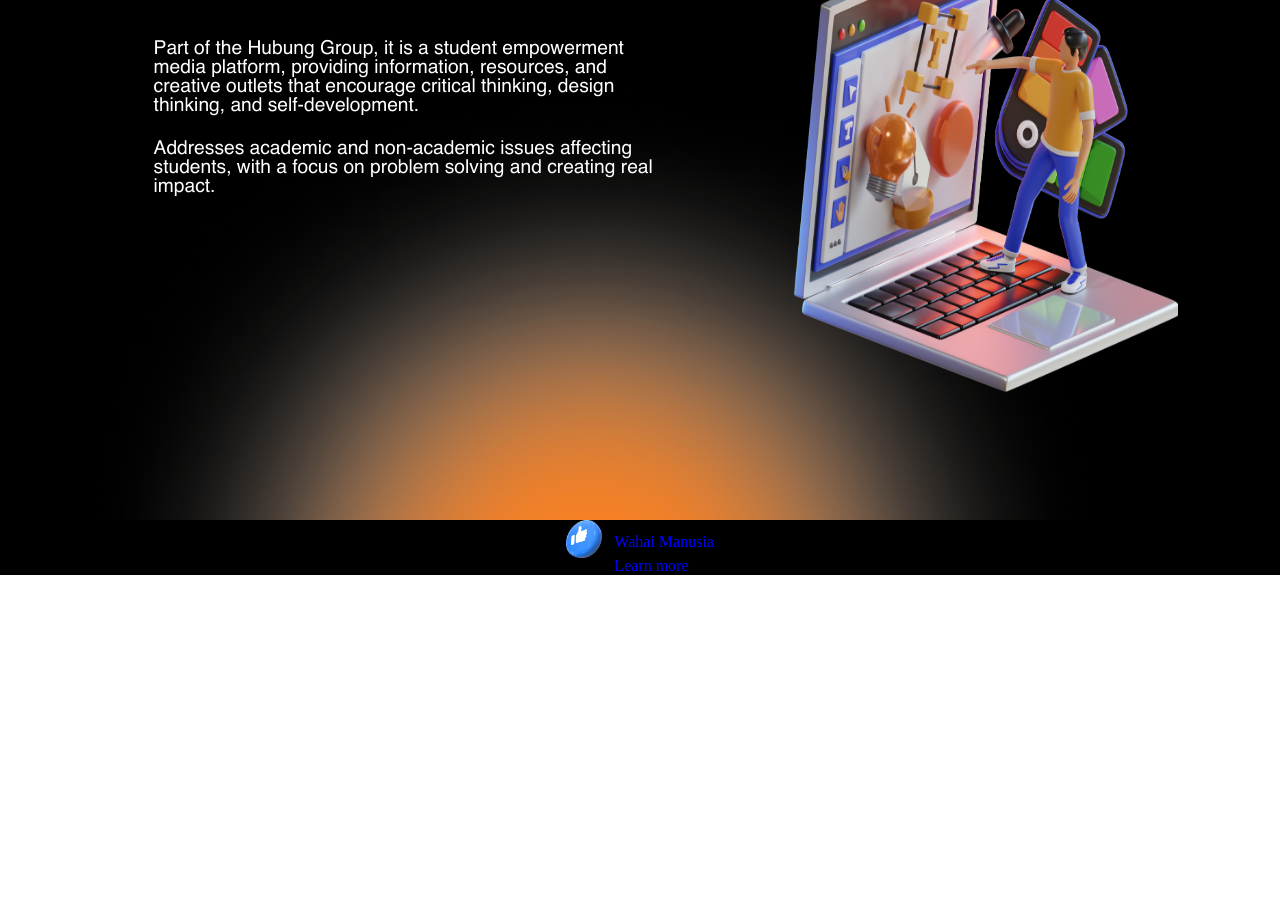
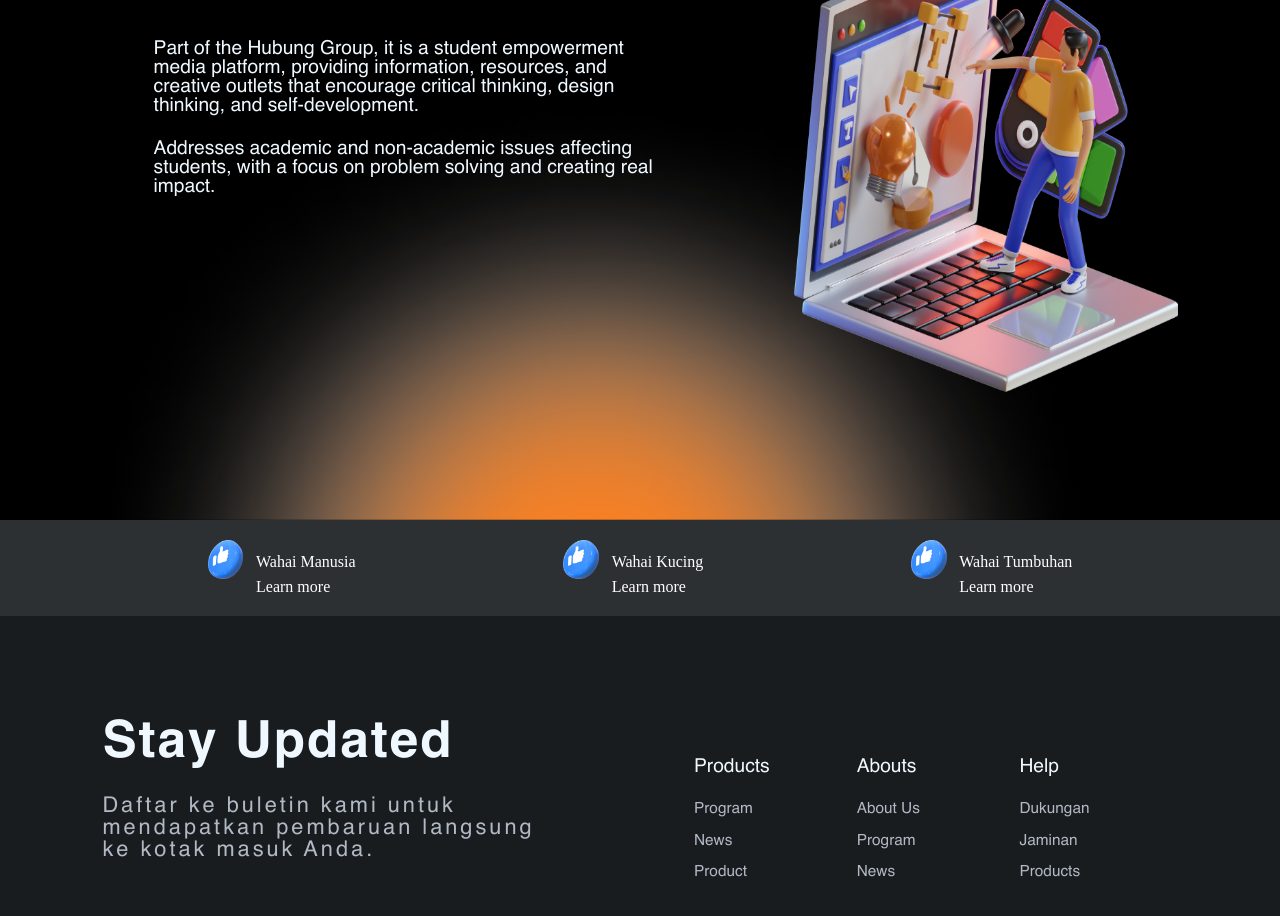
Before and after one commit to UNTEYO/unteyo, a React (Vite) app: page / in a window 1280 px wide. Shown: the part 1160-2076 px from the top of the page. Before the commit the page ends 1735 px from the top, so only its background shows below. Built offline with nearby package versions, Linux system fonts and the light colour scheme.

Commit message:
Footer#1

```diff
--- a/src/Components/Footer/Footer.jsx
+++ b/src/Components/Footer/Footer.jsx
@@ -1,12 +1,14 @@
 import Upper from "./Upper/Upper";
+import Lower from "./Lower/Lower";
 
 function Footer() {
   return (
     <>
       <div>
         <Upper></Upper>
+        <Lower></Lower>
       </div>
     </>
   );
 }
- export default Upper;
+export default Footer;
--- /dev/null
+++ b/src/Components/Footer/Lower/ListSegment.jsx
@@ -0,0 +1,27 @@
+export default function ListSegment({
+  headLine,
+  listHeadline,
+  listHeadline1,
+  listHeadline2,
+}) {
+  return (
+    <>
+      <div>
+        <li className="styleListSegment">
+          <p className="headLine">{headLine}</p>
+          <div className="styleAnchorList">
+            <a href="#" className="isiHeadline">
+              {listHeadline}
+            </a>
+            <a href="#" className="isiHeadline">
+              {listHeadline1}
+            </a>
+            <a href="#" className="isiHeadline">
+              {listHeadline2}
+            </a>
+          </div>
+        </li>
+      </div>
+    </>
+  );
+}
--- a/src/Components/Footer/Lower/Lower.jsx
+++ b/src/Components/Footer/Lower/Lower.jsx
@@ -0,0 +1,38 @@
+import ListSegment from "./ListSegment";
+import "./lower.css";
+
+export default function Lower() {
+  return (
+    <>
+      <div className="containerLower">
+        <section className="lowerFirst">
+          <h3 className="heroLower">Stay Updated</h3>
+          <p className="subHeroLower">
+            Daftar ke buletin kami untuk mendapatkan pembaruan langsung ke kotak
+            masuk Anda.
+          </p>
+        </section>
+        <section className="lowerSecond">
+          <ListSegment
+            headLine="Products"
+            listHeadline="Program"
+            listHeadline1="News"
+            listHeadline2="Product"
+          ></ListSegment>
+          <ListSegment
+            headLine="Abouts"
+            listHeadline="About Us"
+            listHeadline1="Program"
+            listHeadline2="News"
+          ></ListSegment>
+          <ListSegment
+            headLine="Help"
+            listHeadline="Dukungan"
+            listHeadline1="Jaminan"
+            listHeadline2="Products"
+          ></ListSegment>
+        </section>
+      </div>
+    </>
+  );
+}
--- /dev/null
+++ b/src/Components/Footer/Lower/lower.css
@@ -0,0 +1,53 @@
+* {
+  color: aliceblue;
+}
+.containerLower {
+  background-color: #191c1f;
+  display: flex;
+  height: 88vh;
+  padding: 8vw;
+  gap: 4vw;
+}
+.lowerFirst {
+  display: flex;
+  flex-direction: column;
+  row-gap: 2vw;
+  width: 45%;
+}
+.heroLower {
+  font-size: 4vw;
+  font-family: HelveticaBold;
+  letter-spacing: 2px;
+}
+.subHeroLower {
+  font-size: 1.7vw;
+  font-family: HelveticaNow;
+  letter-spacing: 3px;
+  color: #b1b9c5;
+}
+.lowerSecond {
+  width: 55%;
+  padding: 3vw;
+  display: flex;
+  justify-content: space-around;
+}
+.styleListSegment {
+  display: flex;
+  flex-direction: column;
+  font-family: HelveticaNow;
+}
+.headLine {
+  font-size: 1.5vw;
+  margin-bottom: 2vw;
+}
+.styleAnchorList {
+  display: flex;
+  flex-direction: column;
+  justify-content: center;
+  row-gap: 1.2vw;
+}
+.isiHeadline {
+  font-size: 1.2vw;
+  text-decoration: none;
+  color: #b1b9c5;
+}
--- a/src/Components/Footer/Upper/Tagline.jsx
+++ b/src/Components/Footer/Upper/Tagline.jsx
@@ -1,15 +1,13 @@
-import "./Upper.css";
-
 function Tagline({ author, authorName, author1 }) {
   return (
     <>
       <div className="hero">
         <img className="gambar" src={authorName} alt="Picture" />
         <section className="subHero">
-          <p className="textUpper" style={{ color: "blue" }}>
+          <p className="textUpper" style={{ color: "white" }}>
             {author}
           </p>
-          <p className="textLower" style={{ color: "blue" }}>
+          <p className="textLower" style={{ color: "white" }}>
             {author1}
           </p>
         </section>
--- a/src/Components/Footer/Upper/Upper.css
+++ b/src/Components/Footer/Upper/Upper.css
@@ -18,3 +18,11 @@
 .gambar {
   height: 3vw;
 }
+.styleTagline {
+  display: flex;
+  justify-content: space-evenly;
+  align-items: center;
+  width: 100%;
+  height: 12vh;
+  background-color: #2d3033;
+}
--- a/src/Components/Footer/Upper/Upper.jsx
+++ b/src/Components/Footer/Upper/Upper.jsx
@@ -1,12 +1,23 @@
 import Tagline from "./tagline";
 import love from "../../../assets/like.png";
+import "./Upper.css";
 
 function Upper() {
   return (
     <>
-      <div>
+      <div className="styleTagline">
         <Tagline
           author="Wahai Manusia"
+          author1="Learn more"
+          authorName={love}
+        ></Tagline>
+        <Tagline
+          author="Wahai Kucing"
+          author1="Learn more"
+          authorName={love}
+        ></Tagline>
+        <Tagline
+          author="Wahai Tumbuhan"
           author1="Learn more"
           authorName={love}
         ></Tagline>
```
